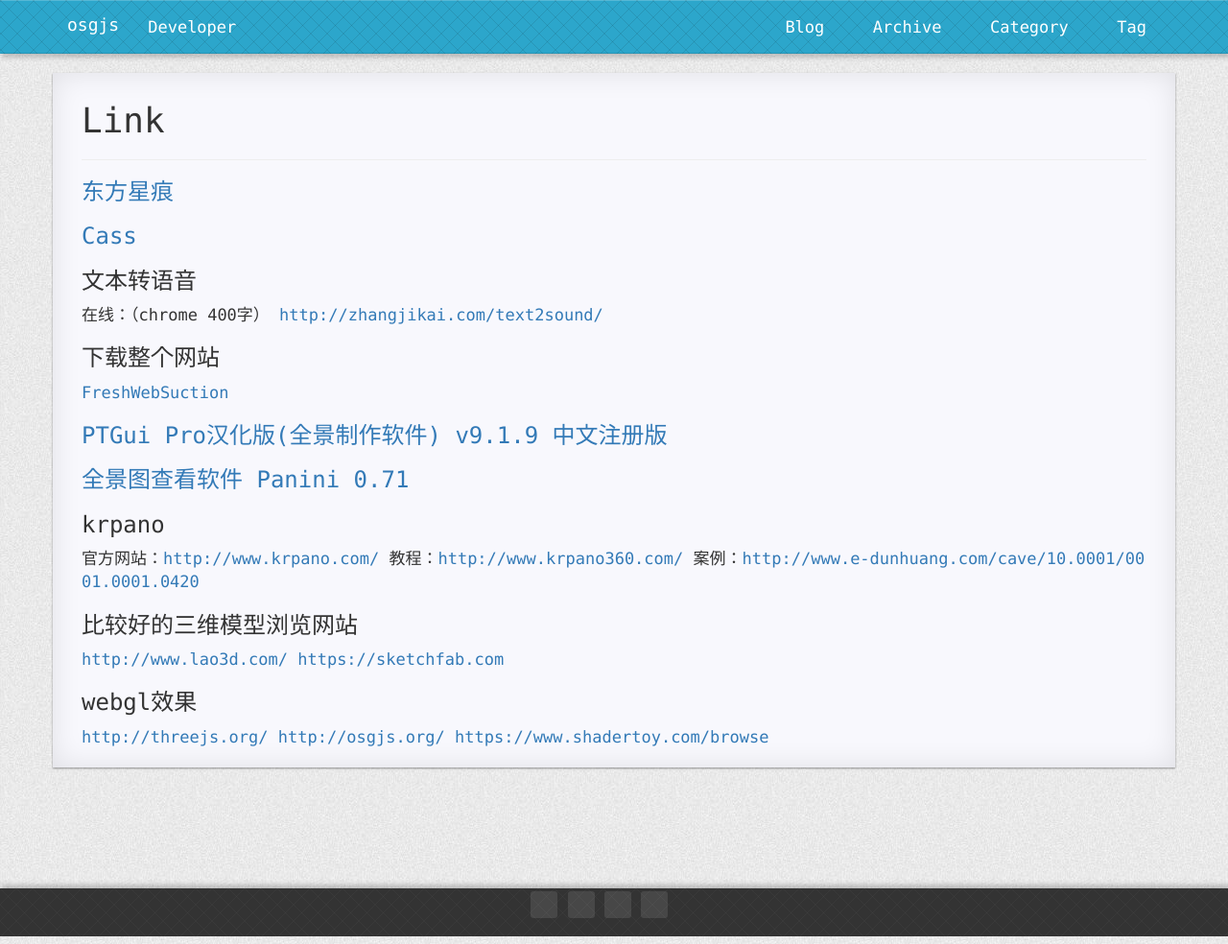
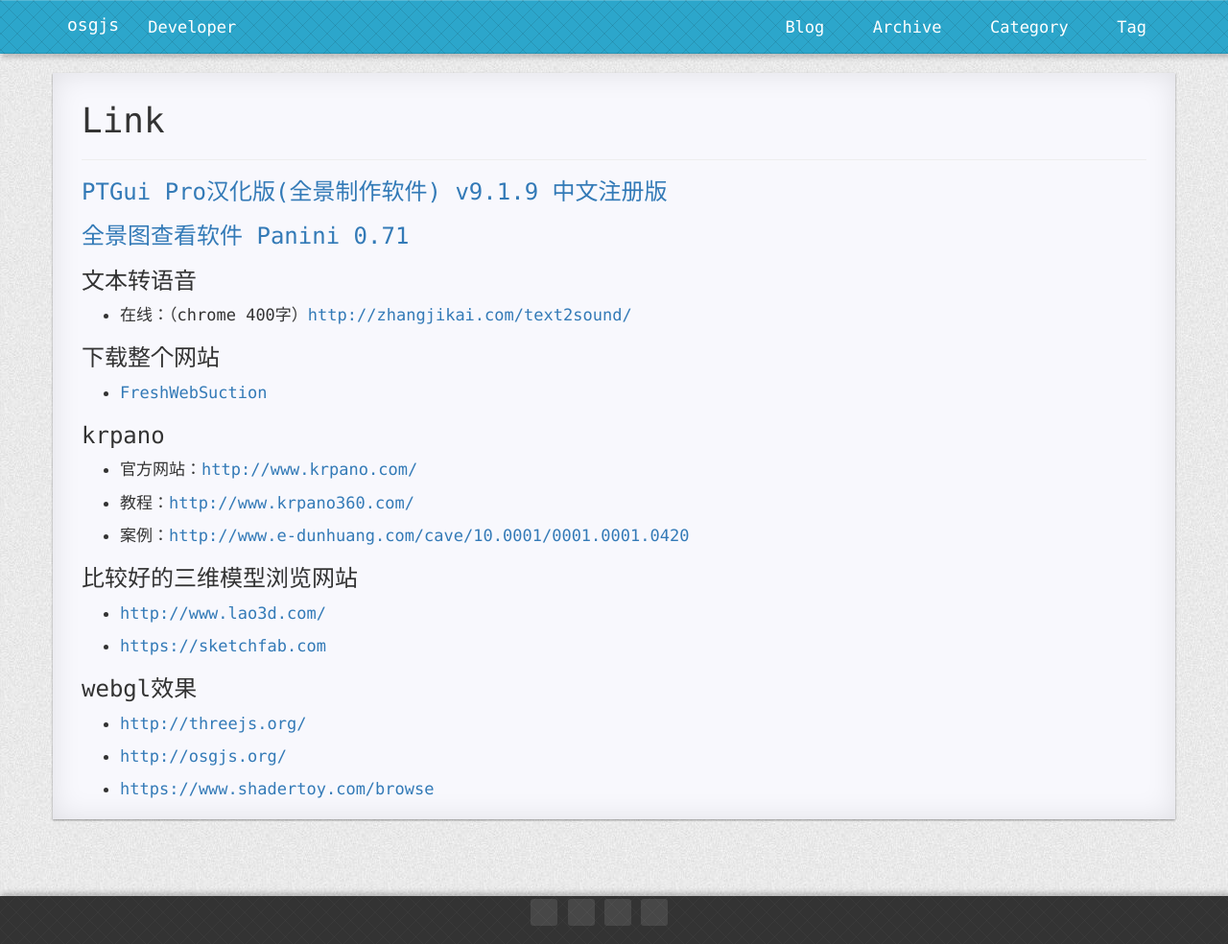
Before and after one commit to Fav/ForStudy, a Jekyll site: the page built from pages/5link-external.md, in a window 1280 px wide. Shown: the whole page at 96% size. Built offline with Jekyll 4.4.1, drawn with Linux system fonts in a browser that asks for light colours; nearby versions of some CDN libraries; comment, search, counter and statistics services are not loaded; a style sheet for code colours, icons or effects is not loaded.

Commit message:
change content

```diff
--- a/pages/5link-external.md
+++ b/pages/5link-external.md
@@ -5,32 +5,36 @@ permalink: /link/
 icon: octicon-link-external
 ---
 
-### [东方星痕](http://www.lxy520.net/)
-
-### [Cass](http://cassite.net/)
-
-### 文本转语音
-在线：（chrome 400字）
-[http://zhangjikai.com/text2sound/](http://zhangjikai.com/text2sound/)
-
-### 下载整个网站
-[FreshWebSuction](http://www.freshwebmaster.com/index.html)
-
 ### [PTGui Pro汉化版(全景制作软件) v9.1.9 中文注册版](http://www.xp510.com/xiazai/Graphics/ImageProces/24762.html)
 
 ### [全景图查看软件 Panini 0.71](https://sourceforge.net/projects/pvqt/)
 
+### 文本转语音
+
++ 在线：（chrome 400字）[http://zhangjikai.com/text2sound/](http://zhangjikai.com/text2sound/)
+
+### 下载整个网站
+
++ [FreshWebSuction](http://www.freshwebmaster.com/index.html)
+
 ### krpano
-官方网站：[http://www.krpano.com/](http://www.krpano.com/)
-教程：[http://www.krpano360.com/](http://www.krpano360.com/)
-案例：[http://www.e-dunhuang.com/cave/10.0001/0001.0001.0420](http://www.e-dunhuang.com/cave/10.0001/0001.0001.0420)
 
++ 官方网站：[http://www.krpano.com/](http://www.krpano.com/)
+
++ 教程：[http://www.krpano360.com/](http://www.krpano360.com/)
+
++ 案例：[http://www.e-dunhuang.com/cave/10.0001/0001.0001.0420](http://www.e-dunhuang.com/cave/10.0001/0001.0001.0420)
 
 ### 比较好的三维模型浏览网站
-[http://www.lao3d.com/](http://www.lao3d.com/)
-[https://sketchfab.com](https://sketchfab.com)
+
++ [http://www.lao3d.com/](http://www.lao3d.com/)
+
++ [https://sketchfab.com](https://sketchfab.com)
 
 ### webgl效果
-[http://threejs.org/](http://threejs.org/)
-[http://osgjs.org/](http://osgjs.org/)
-[https://www.shadertoy.com/browse](https://www.shadertoy.com/browse)
+
++ [http://threejs.org/](http://threejs.org/)
+
++ [http://osgjs.org/](http://osgjs.org/)
+
++ [https://www.shadertoy.com/browse](https://www.shadertoy.com/browse)
```
